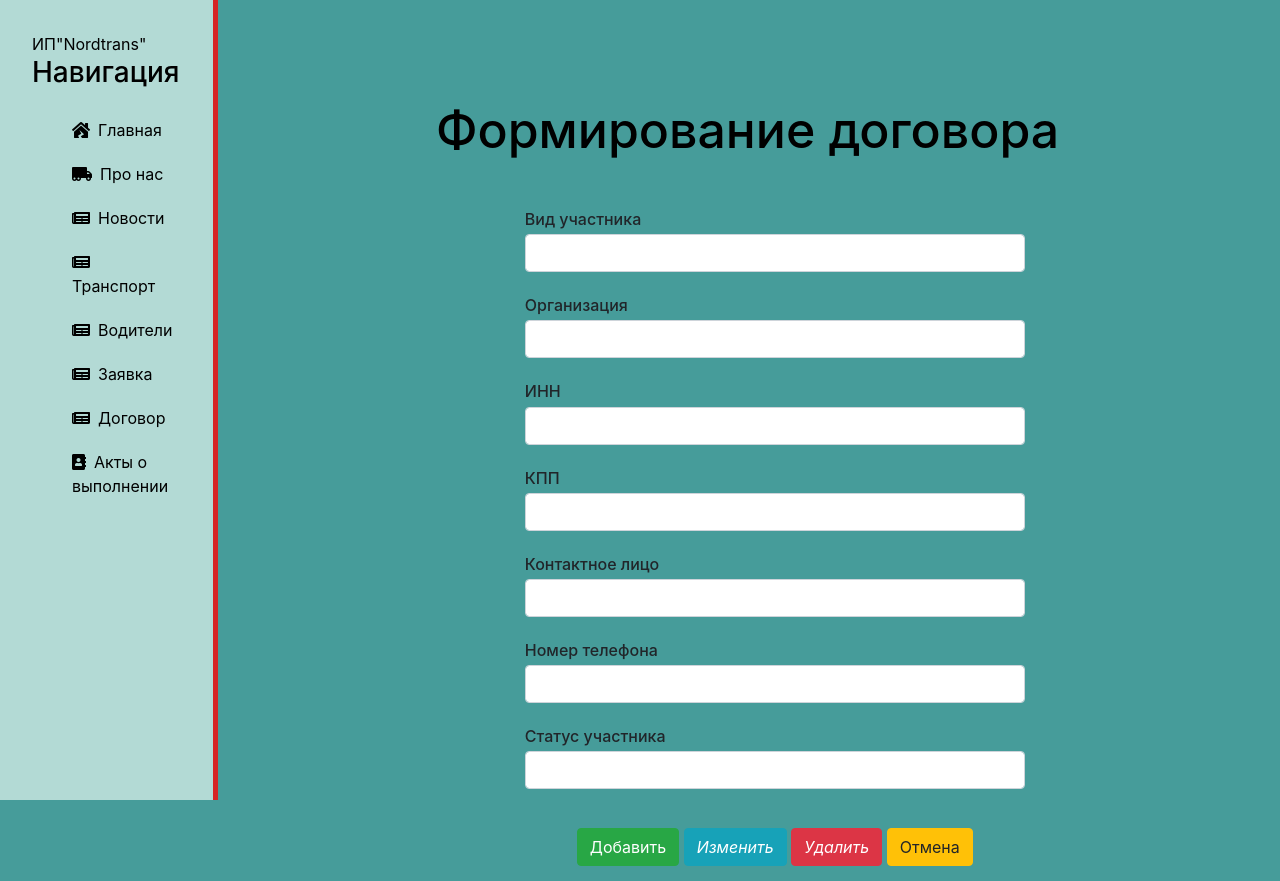
After one commit to Runaway241/logist, a Django app: page /gruzi/adduchastnik in a window 1280 px wide. The commit adds this page. Run offline with Django 3.2, Linux system fonts and the light colour scheme; some libraries are stand-ins or nearby versions.

Commit message:
Прописаны формы, вьюшки

```diff
--- a/islogist/gruzi/forms.py
+++ b/islogist/gruzi/forms.py
@@ -0,0 +1,30 @@
+from .models import *
+from django.forms import ModelForm,TextInput, CheckboxInput, DateInput, Select, NumberInput
+
+class adduchastnikForm(ModelForm):
+    class Meta:
+        fields = ['viduch', 'org', 'inn', 'kpp', 'kontlico', 'tel', 'statusuch']
+        model = Uchastnik
+        widgets = {
+            'viduch': TextInput(attrs={
+            'class': 'form-control'
+            }),
+            'org': TextInput(attrs={
+                'class': 'form-control'
+            }),
+            'inn': TextInput(attrs={
+                'class': 'form-control'
+            }),
+            'kpp': TextInput(attrs={
+                'class': 'form-control'
+            }),
+            'kontlico': TextInput(attrs={
+                'class': 'form-control'
+            }),
+            'tel': TextInput(attrs={
+                'class': 'form-control'
+            }),
+            'statusuch': TextInput(attrs={
+                'class': 'form-control'
+            }),
+        }
--- a/islogist/gruzi/models.py
+++ b/islogist/gruzi/models.py
@@ -44,11 +44,11 @@ class Trsredstvo(models.Model):
         verbose_name_plural = 'Города'
 
 class SprSotr(models.Model):
-    kod_sotr = models.PositiveSmallIntegerField('Код сотрудника', primary_key=True)
-    daterogd = models.DateField('Дата рождения')
-    fam = models.CharField('Фамилия', max_length=50)
-    name = models.CharField('Имя', max_length=50)
-    otch = models.CharField('Отчество', max_length=50)
+    kod_sotr = models.PositiveIntegerField()
+    daterogd = models.DateField()
+    fam = models.CharField(max_length=50)
+    name = models.CharField(max_length=50)
+    otch = models.CharField(max_length=50)
 
     datenaim = models.DateField()
     dateokonch = models.DateField()
@@ -193,7 +193,7 @@ class Uchastnik(models.Model):
     kpp = models.PositiveIntegerField()
     kontlico = models.CharField(max_length=100)
     tel = models.PositiveIntegerField()
-    statusuch = models.BooleanField(default=False)
+    statusuch = models.CharField(max_length=100)
 
     def __str__(self):
         return self.viduch
@@ -249,7 +249,7 @@ class Dogovor(models.Model):
     datenachdog = models.DateField()
     dateokonchdog = models.DateField(default=False)
     datepodpdog = models.DateField(default=False)
-    prichrast = models.BooleanField(default=False)
+    prichrast = models.CharField(max_length=100)
 
     kod_sotr = models.PositiveIntegerField()
     kod_ts = models.PositiveIntegerField()
@@ -263,6 +263,8 @@ class Dogovor(models.Model):
     class Meta:
         verbose_name = 'Участник'
         verbose_name_plural = 'Участники'
+
+'''Документы'''
 
 class Putlist(models.Model):
     nomerdog = models.PositiveIntegerField()
@@ -338,3 +340,23 @@ class Schetopl(models.Model):
     class Meta:
         verbose_name = 'Счет на оплату'
         verbose_name_plural = 'Счет на оплату'
+
+class Ttn(models.Model):
+    nomerttn = models.PositiveIntegerField()
+    datettn = models.DateField()
+    statusttn = models.CharField(max_length=100)
+    kolvoplan = models.PositiveIntegerField()
+    kolvofact = models.PositiveIntegerField()
+    edizmttn = models.CharField(max_length=100)
+    srokdost = models.DateField(max_length=100)
+    itogstoim = models.PositiveIntegerField()
+
+    def __str__(self):
+        return self.nomerttn
+
+    def get_absolute_url(self):
+        return f'/gruzi/{self.id}'
+
+    class Meta:
+        verbose_name = 'ттн'
+        verbose_name_plural = 'ттн'
--- /dev/null
+++ b/islogist/gruzi/templates/gruzi/adduchastnik.html
@@ -0,0 +1,36 @@
+{% extends 'main/layout.html' %}
+
+{% block title %} Добавление записи {% endblock %}
+{% block content %}
+    <div class="features">
+        <h1>Формирование договора</h1>
+        <form method="post">
+            {% csrf_token %}
+            <div class="addform">
+                <h6 class="h6increate">Вид участника</h6>
+                {{ form.viduch }}<br>
+                <h6 class="h6increate">Организация</h6>
+                {{ form.org }}<br>
+                <h6 class="h6increate">ИНН</h6>
+                {{ form.inn }}<br>
+                <h6 class="h6increate">КПП</h6>
+                {{ form.kpp }}<br>
+                <h6 class="h6increate">Контактное лицо</h6>
+                {{ form.kontlico }}<br>
+                <h6 class="h6increate">Номер телефона</h6>
+                {{ form.tel }}<br>
+                <h6 class="h6increate">Статус участника</h6>
+            {{ form.statusuch }}<br>
+            </div>
+            <span>{{ error }}</span>
+
+            <button class="btn btn-success" type=submit">Добавить</button>
+            <a href="" class="btn btn-info"><i>Изменить</i></a>
+            <a href="" class="btn btn-danger"><i>Удалить</i></a>
+            <a href=""><button2 class='btn btn-warning'> Отмена </button2></a>
+
+        </form>
+
+
+    </div>
+{% endblock %}
--- a/islogist/gruzi/urls.py
+++ b/islogist/gruzi/urls.py
@@ -2,4 +2,6 @@ from django.urls import path
 from . import views
 
 urlpatterns = [
+    path('uchastnik', views.uchastnik, name='uchastnik'),
+    path('adduchastnik', views.adduchastnik, name='adduchastnik')
     ]
--- a/islogist/gruzi/views.py
+++ b/islogist/gruzi/views.py
@@ -1,3 +1,27 @@
-from django.shortcuts import render
+from django.shortcuts import render, redirect
+from .forms import adduchastnikForm
+from .models import Uchastnik, Zaiavka
 
-# Create your views here.
+def uchastnik(request):
+    gruzi = Uchastnik.objects.all()
+    return render(request, 'gruzi/uchastnik.html', {'gruzi': gruzi})
+
+def adduchastnik(request):
+    error = ''
+    if request.method == 'POST':
+        form = adduchastnikForm(request.POST)
+        if form.is_valid():
+            form.save()
+            return redirect('uchastnik')
+        else:
+            error = 'Форма неверна'
+    form = adduchastnikForm()
+    data = {
+        'form': form,
+        'error': error
+    }
+    return render(request, 'gruzi/adduchastnik.html', data)
+
+def zaiavka(request):
+    gruzi = Zaiavka.objects.all()
+    return render(request, 'gruzi/zaiavka.html', {'gruzi': gruzi})
--- a/islogist/main/static/main/css/main.css
+++ b/islogist/main/static/main/css/main.css
@@ -175,3 +175,21 @@ color: red;
     margin-left: 50px;
     text-align: center;
 }
+.addform{
+    text-align: left;
+}
+.form-control {
+    display: block;
+    width: 100%;
+    height: calc(1.5em + .75rem + 2px);
+    padding: .375rem .75rem;
+    font-size: 1rem;
+    font-weight: 400;
+    line-height: 1.5;
+    color: #495057;
+    background-color: #fff;
+    background-clip: padding-box;
+    border: 1px solid #ced4da;
+    border-radius: .25rem;
+    transition: border-color .15s ease-in-out,box-shadow .15s ease-in-out;
+}
--- a/islogist/main/templates/main/layout.html
+++ b/islogist/main/templates/main/layout.html
@@ -20,7 +20,7 @@
         <ul>
            <a href=""><li><i class="fas fa-house-damage mr-2"></i>Главная</li></a>
            <a href="{% url 'about' %}"><li><i class="fas fa-truck-moving mr-2"></i>Про нас</li></a>
-           <a href=""><li><i class="fas fa-newspaper mr-2"></i>Новости</li></a>
+           <a href="{% url 'uchastnik' %}"><li><i class="fas fa-newspaper mr-2"></i>Новости</li></a>
 
            <a href=""><li><i class="fas fa-newspaper mr-2"></i>Транспорт</li></a>
            <a href=""><li><i class="fas fa-newspaper mr-2"></i>Водители</li></a>
```
Also changed, not shown: islogist/gruzi/templates/gruzi/uchastnik.html (added, +40 -0 lines), islogist/db.sqlite3, islogist/gruzi/migrations/0001_initial.py (added).
